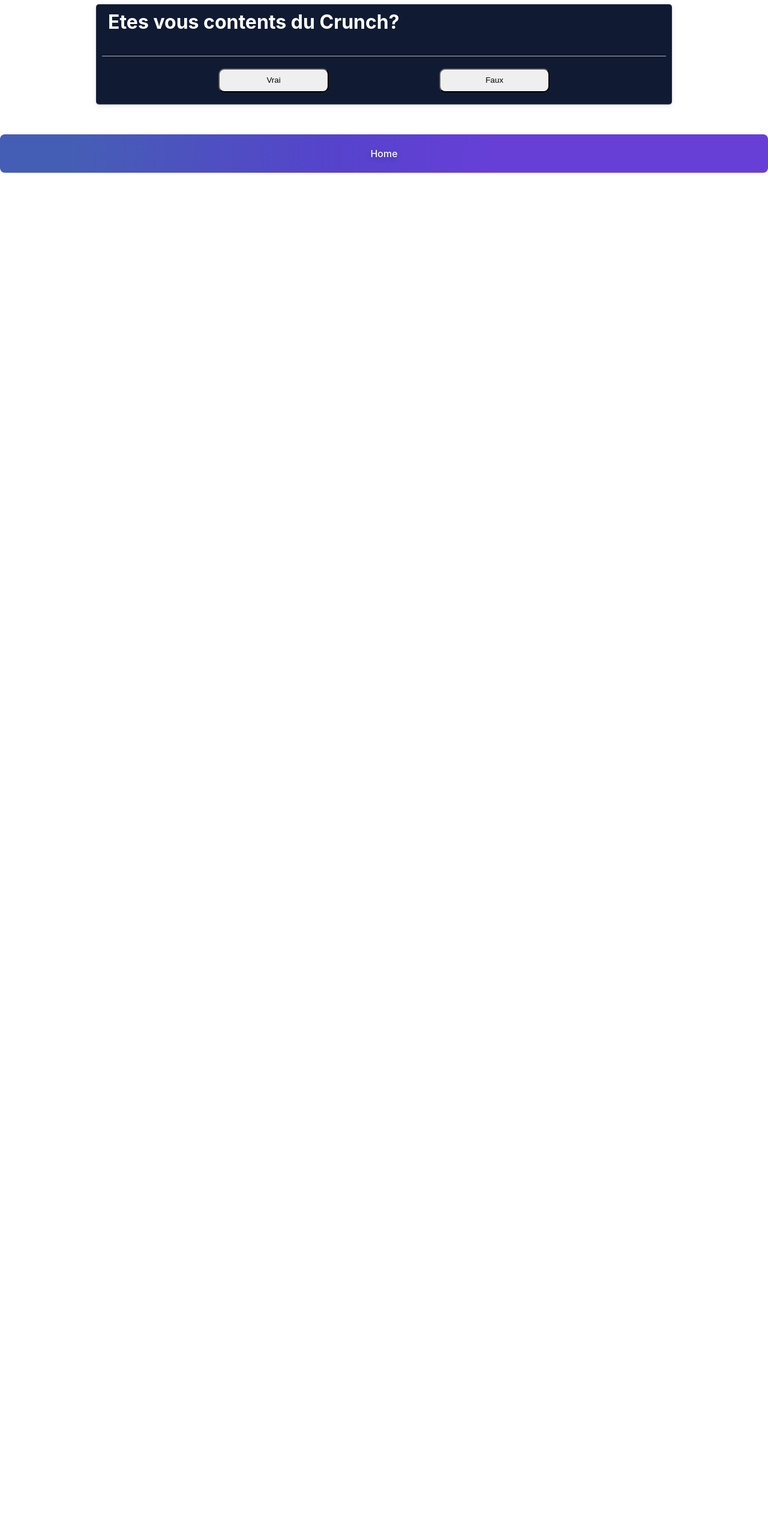
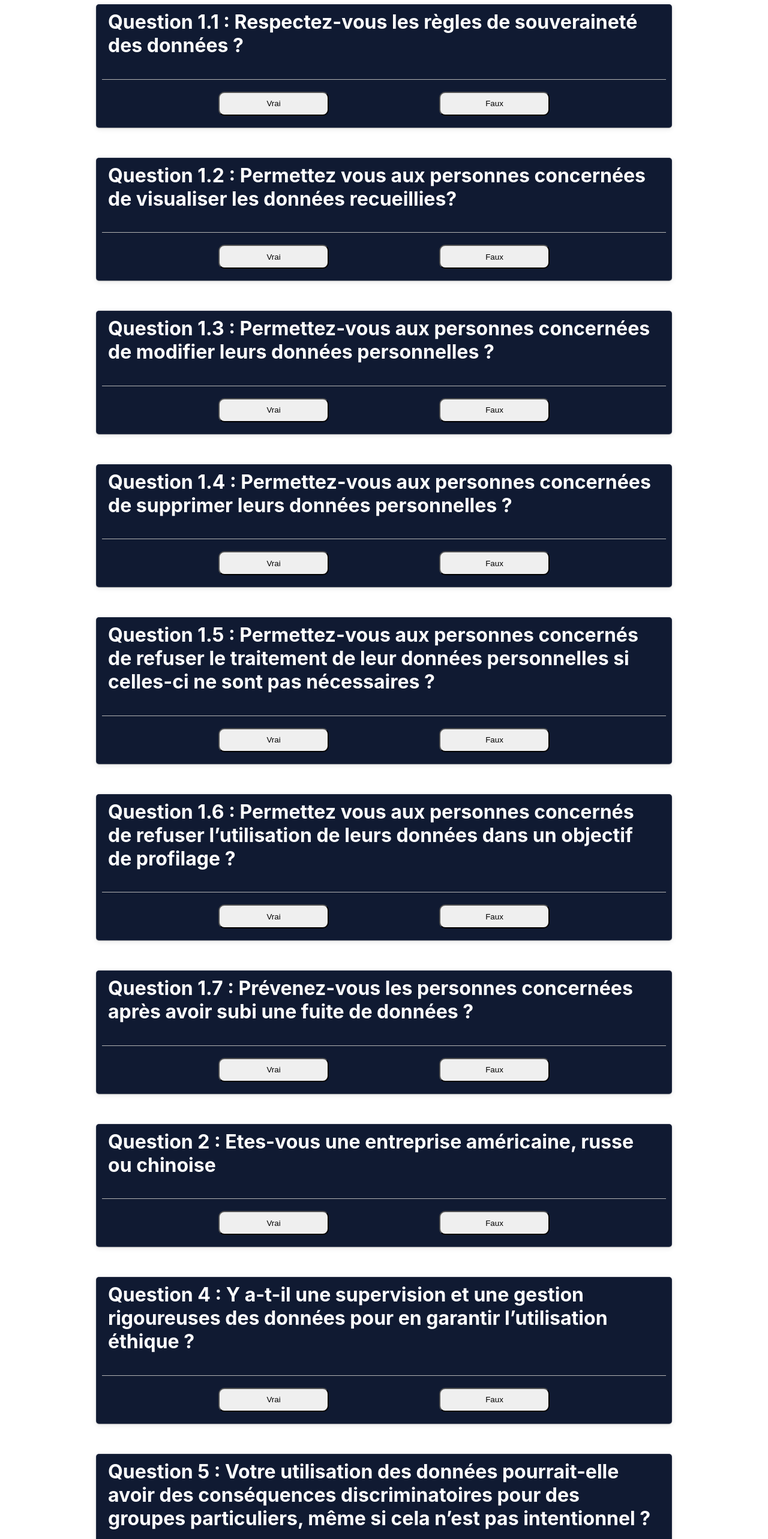
Before and after one commit to TheoKLR/Crunch2024, a React (Create React App) app: page /environnement in a window 1280 px wide. Shown: the part 80-2646 px from the top of the page at 60% size. Before the commit the page ends 800 px from the top, so only its background shows below. Built offline with nearby package versions, Linux system fonts and the light colour scheme.

Commit message:
maj questionnaire environnement

```diff
--- a/src/screens/Environnement.tsx
+++ b/src/screens/Environnement.tsx
@@ -7,7 +7,25 @@
     return (
         <div>
             <h1>Page Environnement</h1>
-            <QuestionVF intitule="Etes vous contents du Crunch?" ponderationV={1} ponderationF={0} typeQuiz="Environnement"/>
+            <QuestionVF intitule="Question 1.1 : Respectez-vous les règles de souveraineté des données ?" ponderationV={3} ponderationF={0} typeQuiz="Environnement"/>
+            <QuestionVF intitule="Question 1.2 : Permettez vous aux personnes concernées de visualiser les données recueillies? " ponderationV={0.5} ponderationF={0} typeQuiz="Environnement"/>
+            <QuestionVF intitule="Question 1.3 : Permettez-vous aux personnes concernées de modifier leurs données personnelles ? " ponderationV={0.5} ponderationF={0} typeQuiz="Environnement"/>
+            <QuestionVF intitule="Question 1.4 : Permettez-vous aux personnes concernées de supprimer leurs données personnelles ? " ponderationV={0.5} ponderationF={0} typeQuiz="Environnement"/>
+            <QuestionVF intitule="Question 1.5 : Permettez-vous aux personnes concernés de refuser le traitement de leur données personnelles si celles-ci ne sont pas nécessaires ? " ponderationV={0.5} ponderationF={0} typeQuiz="Environnement"/>
+            <QuestionVF intitule="Question 1.6 : Permettez vous aux personnes concernés de refuser l’utilisation de leurs données dans un objectif de profilage ? " ponderationV={0.5} ponderationF={0} typeQuiz="Environnement"/>
+            <QuestionVF intitule="Question 1.7 : Prévenez-vous les personnes concernées après avoir subi une fuite de données ? " ponderationV={0.5} ponderationF={0} typeQuiz="Environnement"/>
+            <QuestionVF intitule="Question 2 : Etes-vous une entreprise américaine, russe ou chinoise" ponderationV={0} ponderationF={-5} typeQuiz="Environnement"/>
+            <QuestionVF intitule="Question 4 : Y a-t-il une supervision et une gestion rigoureuses des données pour en garantir l’utilisation éthique ?" ponderationV={1} ponderationF={0} typeQuiz="Environnement"/>
+            <QuestionVF intitule="Question 5 : Votre utilisation des données pourrait-elle avoir des conséquences discriminatoires pour des groupes particuliers, même si cela n’est pas intentionnel ?" ponderationV={0} ponderationF={1} typeQuiz="Environnement"/>
+            <QuestionVF intitule="Question 6 : les individus détiennent-ils la propriété de leurs données et de l’utilisation qui en est faite. Avez-vous reçu leur consentement avisé pour leur utilisation dans votre contexte spécifique ?" ponderationV={1} ponderationF={0} typeQuiz="Environnement"/>
+            <QuestionVF intitule="Question 7 : Les données sont-elles anonymisées lorsqu’elles sont traitées ?" ponderationV={1} ponderationF={0} typeQuiz="Environnement"/>
+            <QuestionVF intitule="Question 8 : Toutes les informations que vous avez recueillies sont-elles pertinentes, nécessaires et appropriées par rapport à votre intention déclarée ?" ponderationV={1} ponderationF={0} typeQuiz="Environnement"/>
+            <QuestionVF intitule="Question 9 : Votre entreprise récolte-t-elle les données des utilisateurs ci-dessous sans en avoir une utilité de première nécessité ? " ponderationV={1} ponderationF={0} typeQuiz="Environnement"/>
+            <QuestionVF intitule="Question 11 : Partagez-vous les données que vous récoltez sur les utilisateurs ?  " ponderationV={0} ponderationF={1} typeQuiz="Environnement"/>
+            <QuestionVF intitule="Question 12 : L’entreprise fournit-elle une politique de confidentialité claire et accessible aux utilisateurs ?" ponderationV={1} ponderationF={0} typeQuiz="Environnement"/>
+            <QuestionVF intitule="Question 13 : L’entreprise met-elle à disposition des outils permettant aux utilisateurs de contrôler leurs données et de gérer leurs préférences de confidentialité ?" ponderationV={1} ponderationF={0} typeQuiz="Environnement"/>
+            <QuestionVF intitule="Question 14 : Transparence par rapport à l’utilisation des données, communiquez-vous votre utilisation des données aux utilisateurs ?" ponderationV={1} ponderationF={0} typeQuiz="Environnement"/>
+            <QuestionVF intitule="Question 15 : Communiquez-vous comment vous stockez les données aux utilisateurs ?" ponderationV={1} ponderationF={0} typeQuiz="Environnement"/>
             <button className='button-36'><Link to="/" style={{ color: 'white', textDecoration: 'none' }}>Home</Link></button>
         </div>
     );
```
